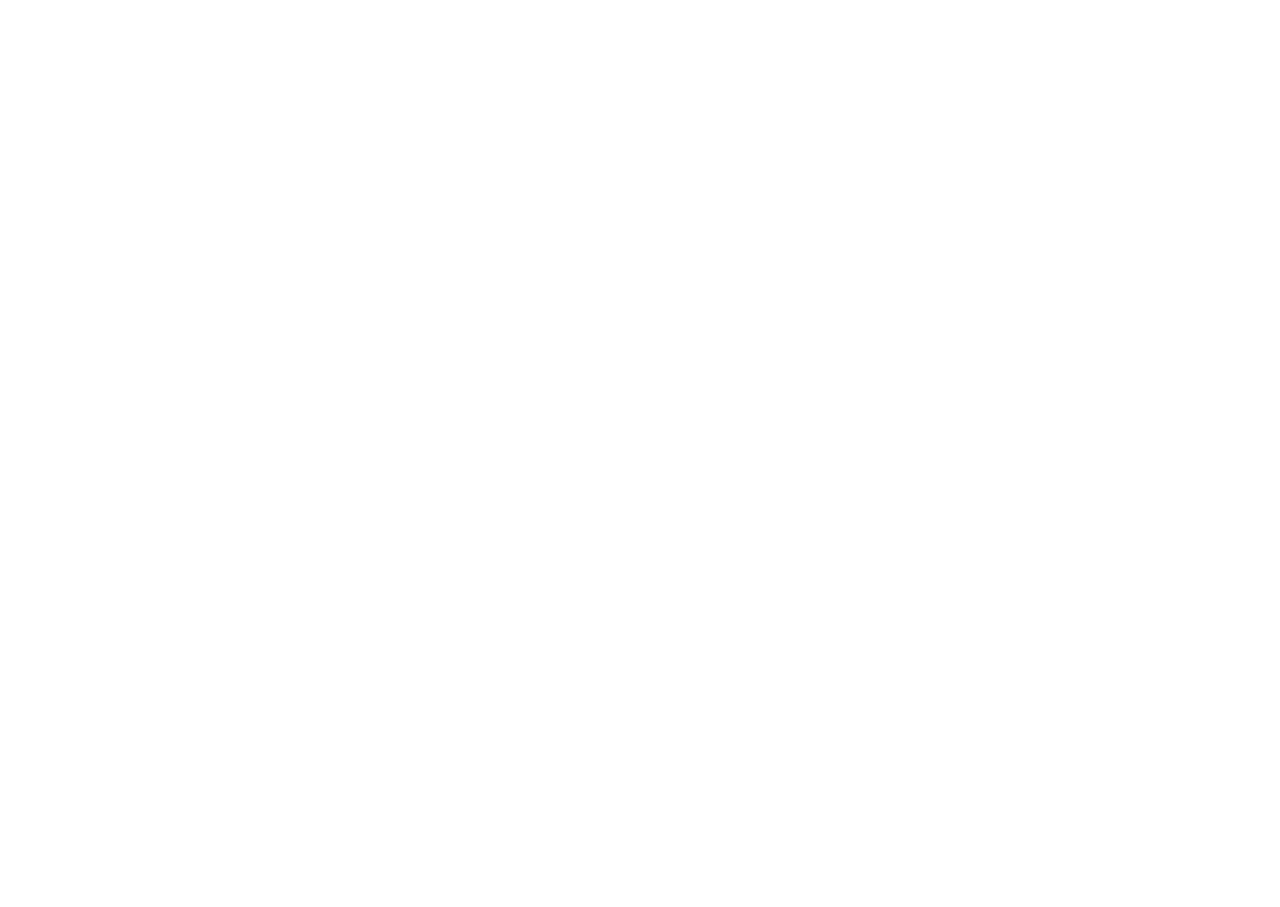
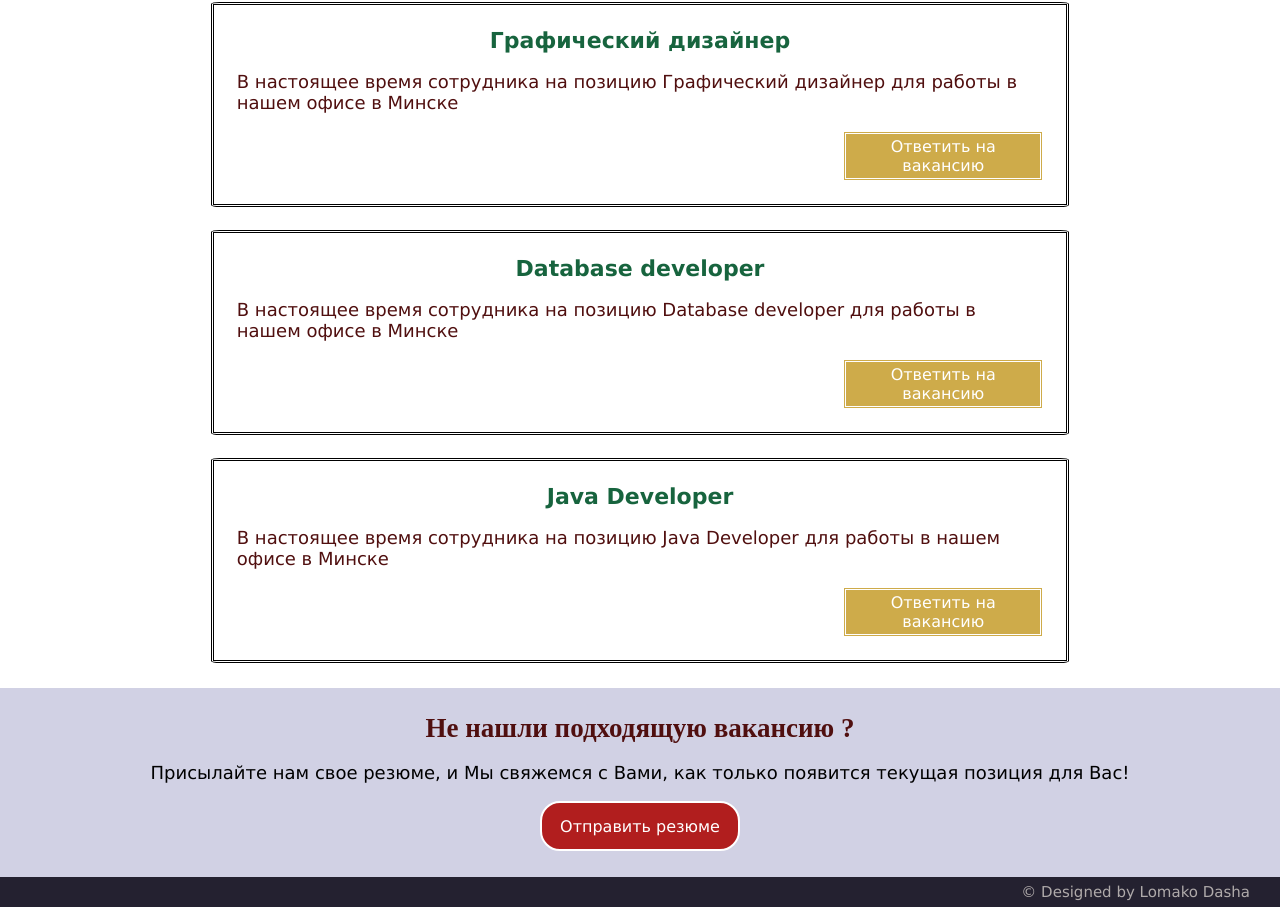
Before and after one commit to LomakoDasha/evision-angular, an Angular app: page /vacancy in a window 1280 px wide. Shown: the part 634-1541 px from the top of the page. Before the commit the page ends 800 px from the top, so only its background shows below. Built offline with nearby package versions, Linux system fonts and the light colour scheme.

Commit message:
add content to vacancy page

```diff
--- a/src/app/pages/vacancy/vacancy-part2/vacancy-part2.component.html
+++ b/src/app/pages/vacancy/vacancy-part2/vacancy-part2.component.html
@@ -1 +1,23 @@
-<p>vacancy-part2 works!</p>
+<div class="part2-wrapper">
+  <h2 class="part2-title">Актуальные вакансии</h2>
+  <div class="main-info">
+    <h3 class="main-info__h3">Аналитик</h3>
+    <p class="main-info__p">В настоящее время сотрудника на позицию Аналитик для работы в нашем офисе в Минске</p>
+    <button class="main-info__button">Ответить на вакансию</button>
+  </div>
+  <div class="main-info">
+    <h3 class="main-info__h3">Графический дизайнер</h3>
+    <p class="main-info__p">В настоящее время сотрудника на позицию Графический дизайнер для работы в нашем офисе в Минске</p>
+    <button class="main-info__button">Ответить на вакансию</button>
+  </div>
+  <div class="main-info">
+    <h3 class="main-info__h3">Database developer</h3>
+    <p class="main-info__p">В настоящее время сотрудника на позицию Database developer для работы в нашем офисе в Минске</p>
+    <button class="main-info__button">Ответить на вакансию</button>
+  </div>
+  <div class="main-info">
+    <h3 class="main-info__h3">Java Developer</h3>
+    <p class="main-info__p">В настоящее время сотрудника на позицию Java Developer для работы в нашем офисе в Минске</p>
+    <button class="main-info__button">Ответить на вакансию</button>
+  </div>
+</div>
--- a/src/app/pages/vacancy/vacancy-part2/vacancy-part2.component.scss
+++ b/src/app/pages/vacancy/vacancy-part2/vacancy-part2.component.scss
@@ -0,0 +1,47 @@
+.part2-wrapper {
+  padding: 1% 5%;
+  display: flex;
+  flex-direction: column;
+  align-items: center;
+}
+
+.part2-title {
+  font-size: 30px;
+  font-weight: 700;
+  letter-spacing: 2px;
+  color: rgb(61, 17, 90);
+}
+
+.main-info {
+  width: 70%;
+  margin: 1%;
+  padding: 2%;
+  border: 3px double #000;
+  border-radius: 1%;
+}
+
+.main-info__h3 {
+  margin: 0;
+  font-family: "Lucida Sans Unicode", "Lucida Grande", Sans-Serif;
+  font-size: 22px;
+  font-weight: 700;
+  color: rgb(23, 100, 62);
+}
+
+.main-info__p {
+  font-family: "Lucida Sans Unicode", "Lucida Grande", Sans-Serif;
+  font-size: 18px;
+  text-align: left;
+  color: rgb(80, 15, 15);
+}
+
+.main-info__button {
+  float: right;
+  width: 200px;
+  height: 50px;
+  font-family: "Lucida Sans Unicode", "Lucida Grande", Sans-Serif;
+  font-size: 16px;
+  background-color: rgb(206, 171, 74);
+  color: #fff;
+  border: 3px double #fff;
+}
--- a/src/app/pages/vacancy/vacancy-part3/vacancy-part3.component.html
+++ b/src/app/pages/vacancy/vacancy-part3/vacancy-part3.component.html
@@ -1 +1,5 @@
-<p>vacancy-part3 works!</p>
+<div class="part3-wrapper">
+  <h3 class="main-info__h3">Не нашли подходящую вакансию ?</h3>
+  <p class="main-info__p">Присылайте нам свое резюме, и Мы свяжемся с Вами, как только появится текущая позиция для Вас!</p>
+  <button class="main-info__button">Отправить резюме</button>
+</div>
--- a/src/app/pages/vacancy/vacancy-part3/vacancy-part3.component.scss
+++ b/src/app/pages/vacancy/vacancy-part3/vacancy-part3.component.scss
@@ -0,0 +1,31 @@
+.part3-wrapper {
+  padding: 2% 5%;
+  display: flex;
+  flex-direction: column;
+  align-items: center;
+  background-color: #d1d1e4;
+}
+
+.main-info__h3 {
+  margin: 0;
+  font-size: 27px;
+  font-weight: 700;
+  color: rgb(80, 15, 15);
+}
+
+.main-info__p {
+  font-family: "Lucida Sans Unicode", "Lucida Grande", Sans-Serif;
+  font-size: 18px;
+}
+
+.main-info__button {
+  float: right;
+  width: 200px;
+  height: 50px;
+  font-family: "Lucida Sans Unicode", "Lucida Grande", Sans-Serif;
+  font-size: 16px;
+  background-color: rgb(177, 30, 30);
+  color: #fff;
+  border: 2px solid #fff;
+  border-radius: 20px;
+}
```
